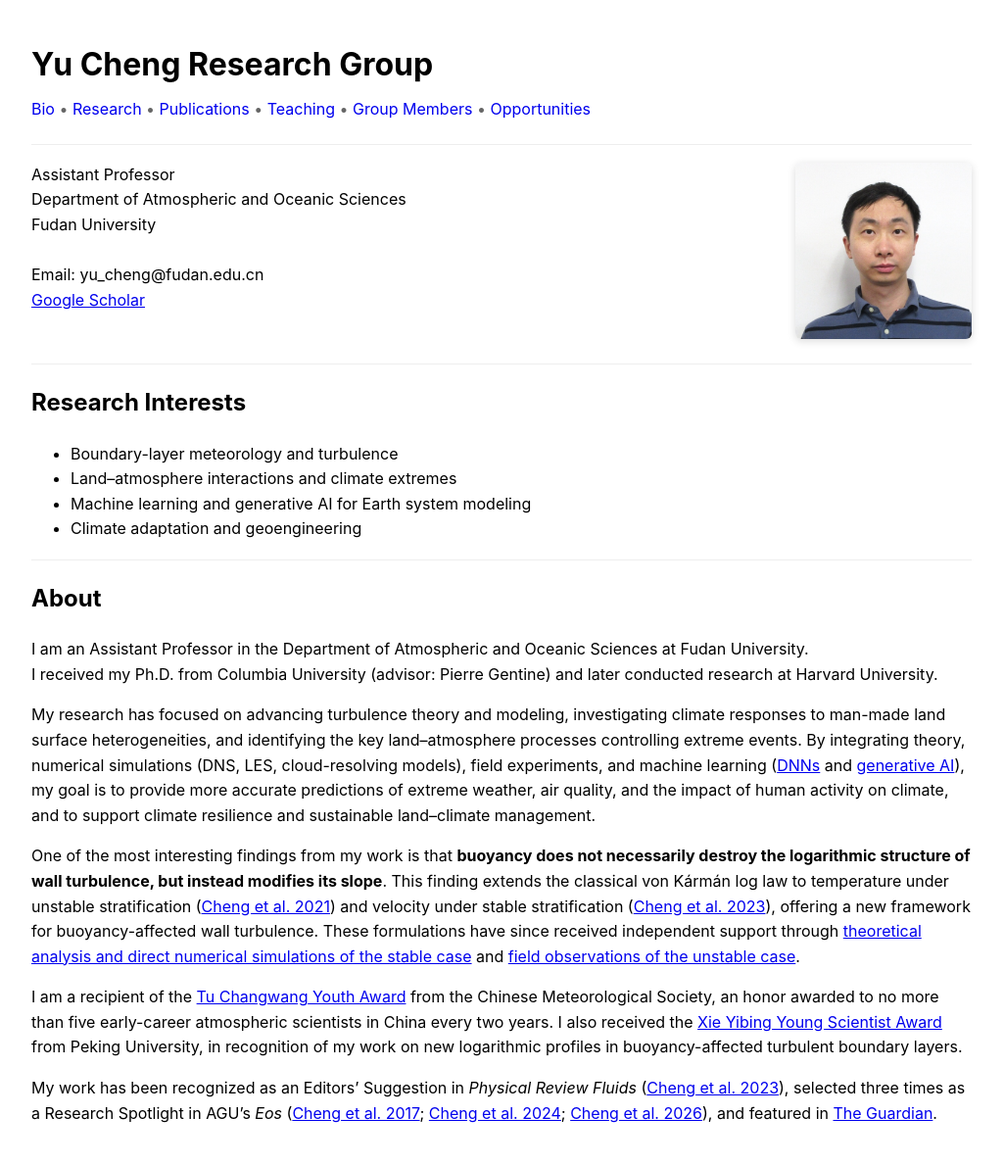
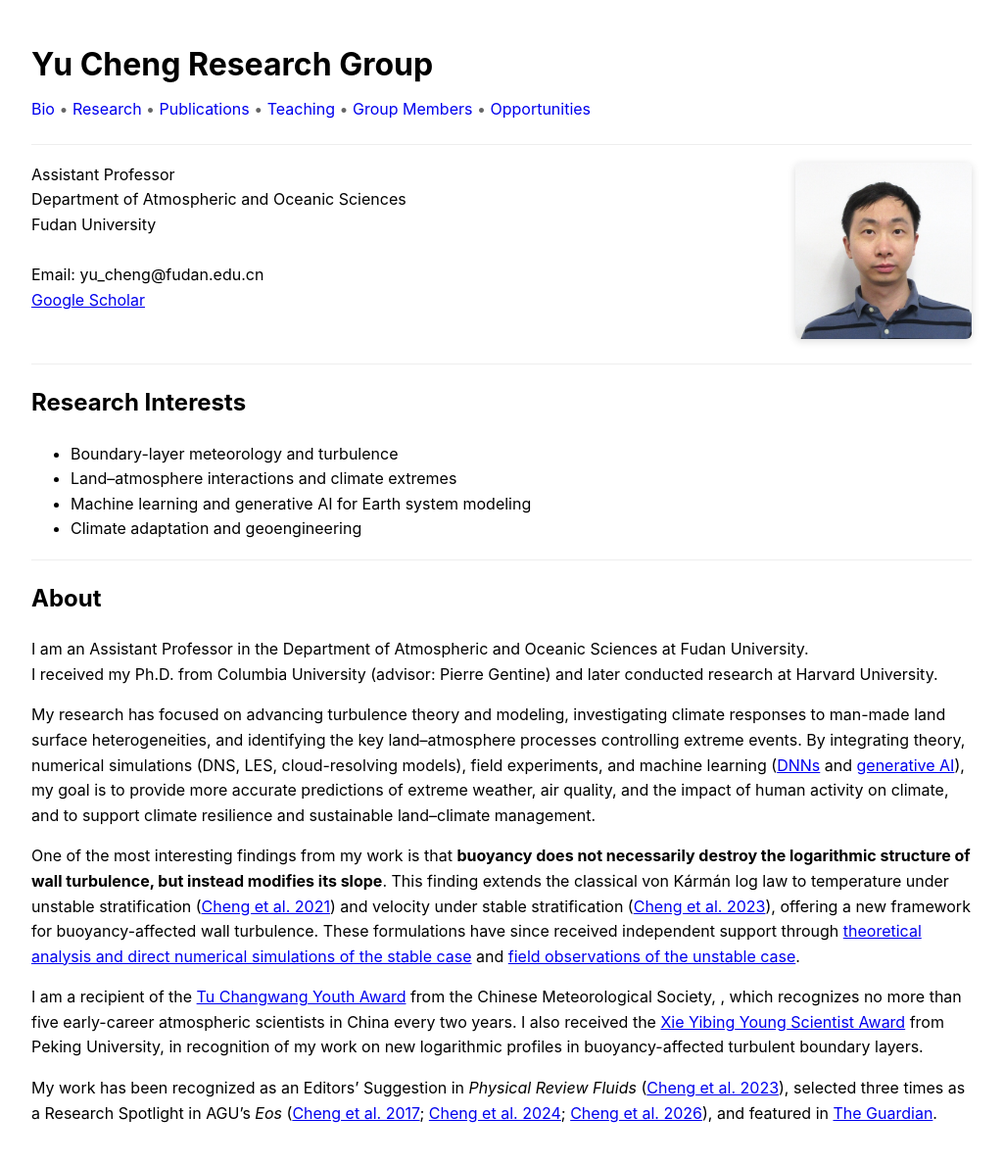
Before and after one commit to yc2965/yc2965.github.io, a Jekyll site: the page built from index.md, in a window 1280 px wide. Shown: the whole page at 98% size, without its empty margins (128-1153 px from the left). Built offline with Jekyll 4.4.1, drawn with Linux system fonts in a browser that asks for light colours; our own code applies the rules of GitHub Pages for plain Markdown files.

Commit message:
Update index.md

```diff
--- a/index.md
+++ b/index.md
@@ -38,6 +38,6 @@ My research has focused on advancing turbulence theory and modeling, investigati
 
 One of the most interesting findings from my work is that **buoyancy does not necessarily destroy the logarithmic structure of wall turbulence, but instead modifies its slope**. This finding extends the classical von Kármán log law to temperature under unstable stratification ([Cheng et al. 2021](https://journals.aps.org/prfluids/abstract/10.1103/PhysRevFluids.6.034606)) and velocity under stable stratification ([Cheng et al. 2023](https://journals.aps.org/prfluids/abstract/10.1103/PhysRevFluids.8.114602)), offering a new framework for buoyancy-affected wall turbulence. These formulations have since received independent support through [theoretical analysis and direct numerical simulations of the stable case](http://www.tsfp-conference.org/proceedings/2026/116.pdf) and [field observations of the unstable case](https://link.springer.com/chapter/10.1007/978-3-031-47258-9_8).
 
-I am a recipient of the [Tu Changwang Youth Award](https://www.cms1924.org/xcwAward.html) from the Chinese Meteorological Society, an honor awarded to no more than five early-career atmospheric scientists in China every two years.  I also received the [Xie Yibing Young Scientist Award](https://www.atmos.pku.edu.cn/xybj/xybqnqxkjj/jjkjj/3dqyhykxx197.htm) from Peking University, in recognition of my work on new logarithmic profiles in buoyancy-affected turbulent boundary layers.
+I am a recipient of the [Tu Changwang Youth Award](https://www.cms1924.org/xcwAward.html) from the Chinese Meteorological Society, , which recognizes no more than five early-career atmospheric scientists in China every two years. I also received the [Xie Yibing Young Scientist Award](https://www.atmos.pku.edu.cn/xybj/xybqnqxkjj/jjkjj/3dqyhykxx197.htm) from Peking University, in recognition of my work on new logarithmic profiles in buoyancy-affected turbulent boundary layers.
 
 My work has been recognized as an Editors’ Suggestion in *Physical Review Fluids* ([Cheng et al. 2023](https://doi.org/10.1103/PhysRevFluids.8.114602)), selected three times as a Research Spotlight in AGU’s *Eos* ([Cheng et al. 2017](https://eos.org/research-spotlights/global-atmospheric-observations-may-need-tweaking-for-turbulence); [Cheng et al. 2024](https://eos.org/research-spotlights/seemingly-simple-climate-adaptation-strategy-could-backfire); [Cheng et al. 2026](https://eos.org/research-spotlights/how-much-will-western-wildfires-worsen-under-warming)), and featured in [The Guardian](https://www.theguardian.com/news/2024/dec/05/weatherwatch-why-cooling-white-roofs-cause-neighbours-to-swelter).
```
